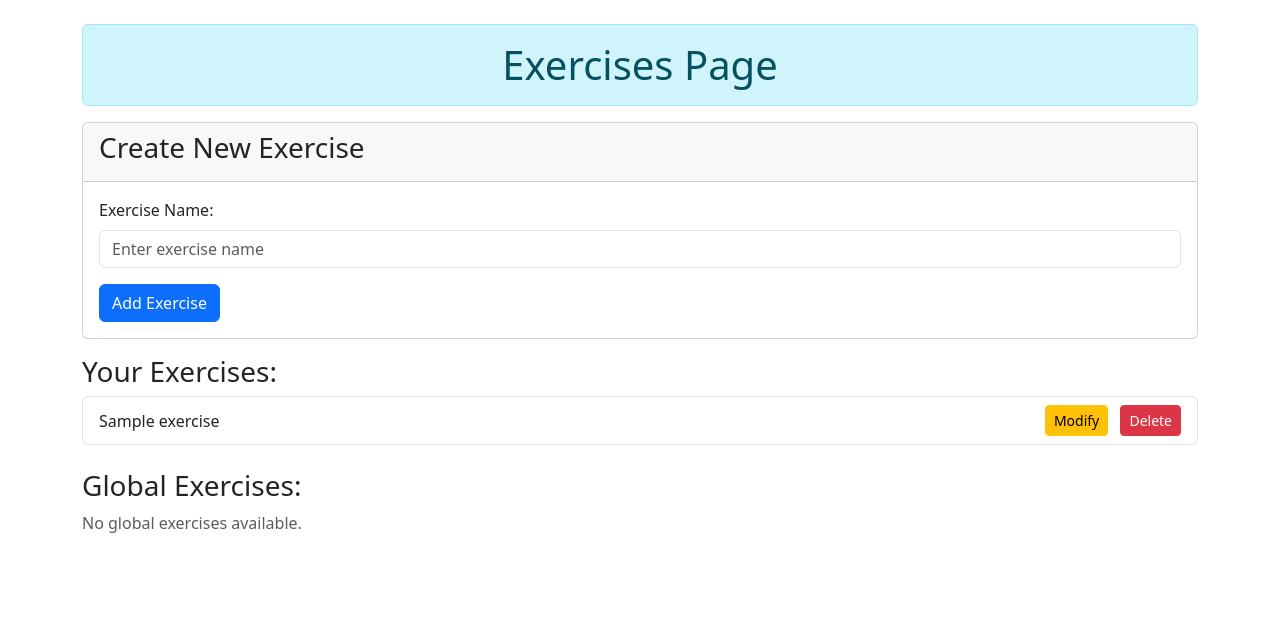
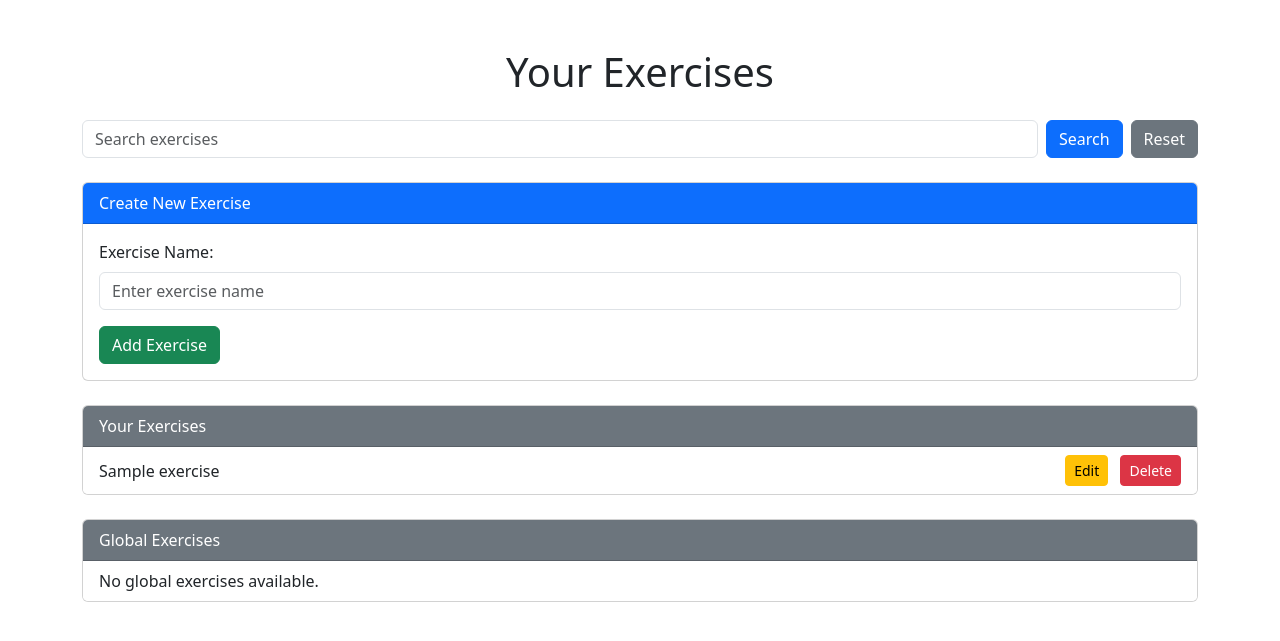
Before and after one commit to tnb1604/webDev1ProjectGymTracker, a PHP site: page /user/exercises in a window 1280 px wide. Shown: the part 56-697 px from the top of the page. Run offline with PHP 8.4, Linux system fonts and the light colour scheme; the visitor is signed in with stand-in values (Sample User, id 1); tables that the repository leaves empty or names only in its code hold one stand-in row (values such as "Sample post").

Commit message:
add search func and complete in exercises

```diff
--- a/app/public/views/pages/create_exercises.php
+++ b/app/public/views/pages/create_exercises.php
@@ -4,7 +4,20 @@
     header('Location: /login');
     exit();
 }
+
+// Initialize the search term
+$search_term = isset($_GET['search']) ? trim($_GET['search']) : '';
+
+// Filter exercises based on the search term
+$userExercises = array_filter($userExercises, function ($exercise) use ($search_term) {
+    return stripos($exercise['name'], $search_term) !== false;
+});
+
+$globalExercises = array_filter($globalExercises, function ($exercise) use ($search_term) {
+    return stripos($exercise['name'], $search_term) !== false;
+});
 ?>
+
 <!DOCTYPE html>
 <html lang="en">
 
@@ -12,89 +25,82 @@
     <meta charset="UTF-8">
     <meta name="viewport" content="width=device-width, initial-scale=1.0">
     <title>Exercises</title>
-    <!-- Bootstrap CSS -->
     <link href="https://cdn.jsdelivr.net/npm/bootstrap@5.3.0/dist/css/bootstrap.min.css" rel="stylesheet">
-    <script src="app\public\assets\js\exercise.js" defer></script>
 </head>
 
 <body>
     <?php require __DIR__ . '/../partials/header.php'; ?>
 
-    <div class="container my-4">
-        <h1 class="alert alert-info text-center">Exercises Page</h1>
+    <div class="container mt-5">
+        <h1 class="text-center">Your Exercises</h1>
 
+        <!-- Add Search Option -->
+        <form method="GET" action="" class="d-flex my-4">
+            <input type="text" name="search" class="form-control me-2" placeholder="Search exercises" value="<?php echo htmlspecialchars($search_term); ?>">
+            <button type="submit" class="btn btn-primary me-2">Search</button>
+            <a href="/user/exercises" class="btn btn-secondary">Reset</a>
+        </form>
 
-
-
-        <!-- Create New Exercise Form -->
-        <div class="card mb-3">
-            <div class="card-header">
-                <h3>Create New Exercise</h3>
+        <!-- Create New Exercise Section -->
+        <div class="card mb-4">
+            <div class="card-header bg-primary text-white">
+                Create New Exercise
             </div>
             <div class="card-body">
                 <form action="/addExercise" method="POST" class="needs-validation" id="createExerciseForm" novalidate>
                     <div class="mb-3">
                         <label for="name" class="form-label">Exercise Name:</label>
-                        <input type="text" id="name" name="name" class="form-control" placeholder="Enter exercise name"
-                            required>
-                        <div class="invalid-feedback" id="nameError">
-                            Please enter an exercise name.
+                        <input type="text" id="name" name="name" class="form-control" placeholder="Enter exercise name" required>
+                        <div class="invalid-feedback" id="nameError">Please enter an exercise name.</div>
                     </div>
-                    </div>
-                    <button type="submit" class="btn btn-primary">Add Exercise</button>
+                    <button type="submit" class="btn btn-success">Add Exercise</button>
                 </form>
             </div>
         </div>
 
-
-        <!-- User Exercises -->
-        <div class="mb-4">
-            <h3>Your Exercises:</h3>
+        <!-- User Exercises Section -->
+        <div class="card mb-4">
+            <div class="card-header bg-secondary text-white">
+                Your Exercises
+            </div>
+            <ul class="list-group list-group-flush">
                 <?php if (!empty($userExercises)): ?>
-                <ul class="list-group">
                     <?php foreach ($userExercises as $exercise): ?>
                         <li class="list-group-item d-flex justify-content-between align-items-center">
-                            <?php echo htmlspecialchars($exercise['name']); ?>
+                            <span><?php echo htmlspecialchars($exercise['name']); ?></span>
                             <div>
-                                <!-- Modify Button (now triggering the modal) -->
-                                <button type="button" class="btn btn-sm btn-warning me-2" data-bs-toggle="modal"
-                                    data-bs-target="#editExerciseModal" data-id="<?php echo $exercise['exercise_id']; ?>"
-                                    data-name="<?php echo htmlspecialchars($exercise['name']); ?>">Modify</button>
-
-                                <!-- Delete Button -->
+                                <button type="button" class="btn btn-warning btn-sm me-2" data-bs-toggle="modal" data-bs-target="#editExerciseModal" data-id="<?php echo $exercise['exercise_id']; ?>" data-name="<?php echo htmlspecialchars($exercise['name']); ?>">Edit</button>
                                 <form action="/deleteExercise" method="POST" class="d-inline">
                                     <input type="hidden" name="id" value="<?php echo $exercise['exercise_id']; ?>">
-                                    <button type="submit" class="btn btn-sm btn-danger">Delete</button>
+                                    <button type="submit" class="btn btn-danger btn-sm">Delete</button>
                                 </form>
                             </div>
                         </li>
                     <?php endforeach; ?>
+                <?php else: ?>
+                    <li class="list-group-item">No custom exercises available.</li>
+                <?php endif; ?>
             </ul>
-            <?php else: ?>
-                <p class="text-muted">You have no custom exercises yet.</p>
-            <?php endif; ?>
         </div>
 
-        <!-- Global Exercises -->
-        <div class="mb-4">
-            <h3>Global Exercises:</h3>
+        <!-- Global Exercises Section -->
+        <div class="card mb-4">
+            <div class="card-header bg-secondary text-white">
+                Global Exercises
+            </div>
+            <ul class="list-group list-group-flush">
                 <?php if (!empty($globalExercises)): ?>
-                <ul class="list-group">
                     <?php foreach ($globalExercises as $exercise): ?>
-                        <li class="list-group-item"><?php echo htmlspecialchars($exercise['name']); ?></li>
+                        <li class="list-group-item"> <?php echo htmlspecialchars($exercise['name']); ?></li>
                     <?php endforeach; ?>
+                <?php else: ?>
+                    <li class="list-group-item">No global exercises available.</li>
+                <?php endif; ?>
             </ul>
-            <?php else: ?>
-                <p class="text-muted">No global exercises available.</p>
-            <?php endif; ?>
-        </div>
-
-
         </div>
 
         <!-- Edit Exercise Modal -->
-    <div class="modal fade" id="editExerciseModal" tabindex="-1" aria-labelledby="editExerciseModalLabel"
-        aria-hidden="true">
+        <div class="modal fade" id="editExerciseModal" tabindex="-1" aria-labelledby="editExerciseModalLabel" aria-hidden="true">
             <div class="modal-dialog">
                 <div class="modal-content">
                     <div class="modal-header">
@@ -105,8 +111,7 @@
                         <form action="/editExercise" method="POST" id="editExerciseForm">
                             <div class="mb-3">
                                 <label for="exerciseName" class="form-label">Exercise Name:</label>
-                            <input type="text" id="exerciseName" name="name" class="form-control"
-                                placeholder="Enter new exercise name" required>
+                                <input type="text" id="exerciseName" name="name" class="form-control" required>
                                 <input type="hidden" id="exerciseId" name="id">
                             </div>
                             <button type="submit" class="btn btn-primary">Save Changes</button>
@@ -116,38 +121,35 @@
             </div>
         </div>
 
-</body>
+    </div>
 
+    <script src="https://cdn.jsdelivr.net/npm/bootstrap@5.3.0/dist/js/bootstrap.bundle.min.js"></script>
     <script>
-    // When the Modify button is clicked, populate the modal with the exercise data
-    const editButtons = document.querySelectorAll('.btn-warning');
+        const editButtons = document.querySelectorAll('[data-bs-toggle="modal"]');
         editButtons.forEach(button => {
             button.addEventListener('click', function () {
                 const exerciseId = this.getAttribute('data-id');
                 const exerciseName = this.getAttribute('data-name');
-
-            // Populate the modal with exercise data
                 document.getElementById('exerciseId').value = exerciseId;
                 document.getElementById('exerciseName').value = exerciseName;
             });
         });
 
-    // Handle form submission for creating an exercise
         const createExerciseForm = document.getElementById('createExerciseForm');
         createExerciseForm.addEventListener('submit', function (event) {
             const nameInput = document.getElementById('name');
             const nameError = document.getElementById('nameError');
-
-        // Check if the name input is empty
             if (nameInput.value.trim() === '') {
-            event.preventDefault(); // Prevent form submission
-            nameInput.classList.add('is-invalid'); // Add Bootstrap invalid class
-            nameError.style.display = 'block'; // Display error message
+                event.preventDefault();
+                nameInput.classList.add('is-invalid');
+                nameError.style.display = 'block';
             } else {
-            nameInput.classList.remove('is-invalid'); // Remove invalid class if valid
-            nameError.style.display = 'none'; // Hide error message
+                nameInput.classList.remove('is-invalid');
+                nameError.style.display = 'none';
             }
         });
     </script>
 
+</body>
+
 </html>
--- a/app/public/views/pages/manage_exercises.php
+++ b/app/public/views/pages/manage_exercises.php
@@ -38,8 +38,8 @@
     <?php require __DIR__ . '/../partials/header.php'; ?>
 
     <div class="container mt-5">
-        <h1 class="text-center">Manage Global Exercises</h1>
-        <p class="text-center">Welcome, <?php echo htmlspecialchars($_SESSION['username']); ?>!</p>
+        <h1 class="text-center mb-4">Manage Global Exercises</h1>
+
 
         <!-- Display Error Message if Available -->
         <?php if ($error_message): ?>
```
Lines whose indentation alone changed are shown as unchanged.
